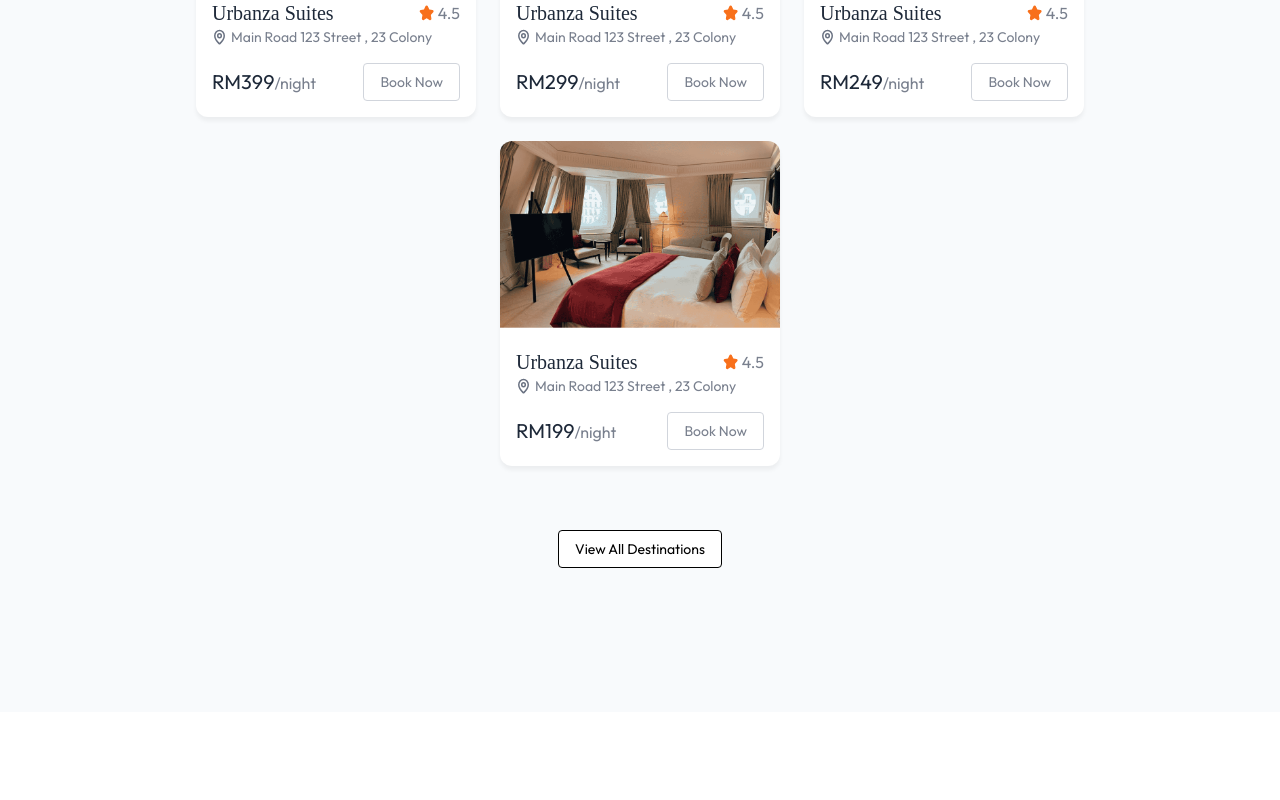
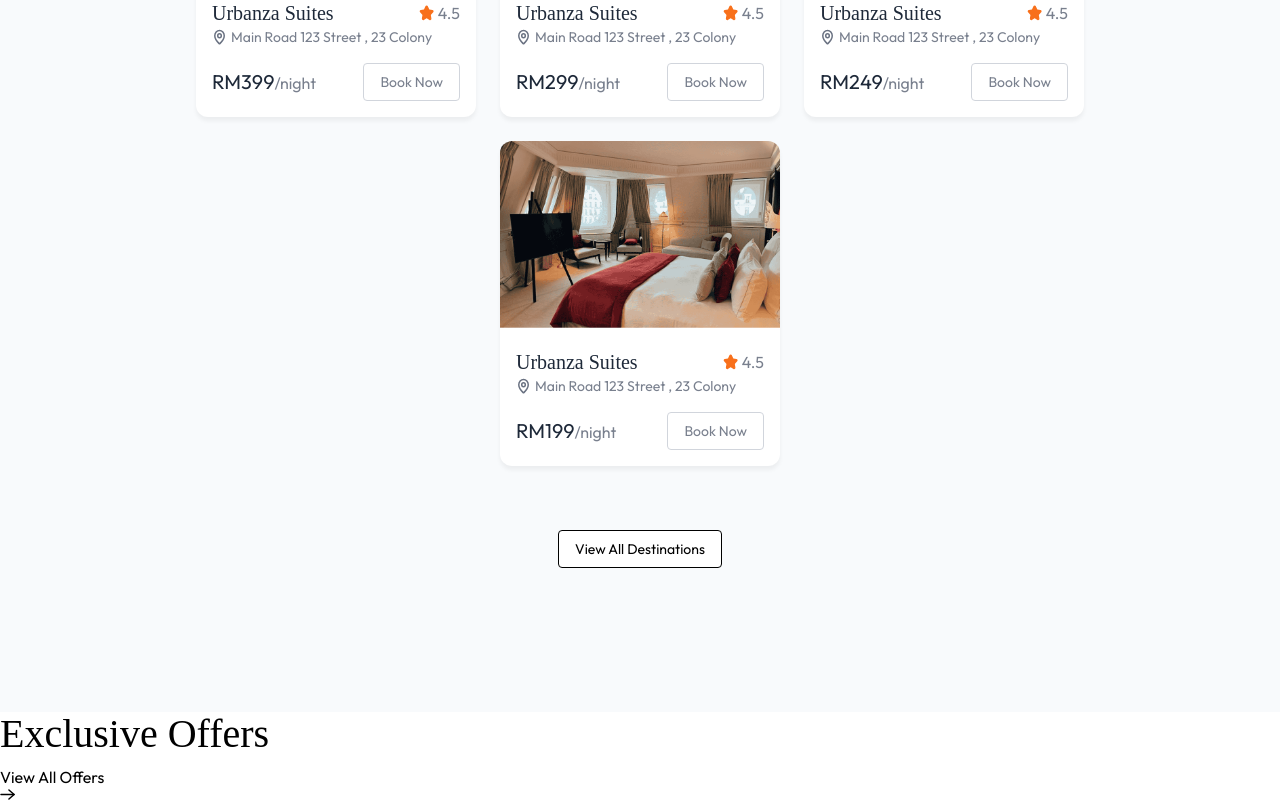
Before and after one commit to Lemlime5336/hotel-booking-app, a React (Vite) app in the folder client/: page / in a window 1280 px wide. Shown: the part 1244-2044 px from the top of the page. Before the commit the page ends 1956 px from the top, so only its background shows below. Built offline with nearby package versions, Linux system fonts and the light colour scheme; no server answers; a web font is replaced by a local one.

Commit message:
added Exclusive Offers

```diff
--- /dev/null
+++ b/client/src/components/ExclusiveOffers.jsx
@@ -0,0 +1,19 @@
+import React from 'react'
+import Title from './Title'
+import { assets } from '../assets/assets'
+
+const ExclusiveOffers = () => {
+  return (
+    <div>
+        <div>
+            <Title align='left' title='Exclusive Offers' subtitle='Limited time offers just for you.'/>
+            <button>
+                View All Offers
+                <img src={assets.arrowIcon} alt="arrow-icon" className='group-hover:translate-x-1 transition-all'/>
+            </button>
+        </div>
+    </div>
+  )
+}
+
+export default ExclusiveOffers
--- a/client/src/pages/Home.jsx
+++ b/client/src/pages/Home.jsx
@@ -1,12 +1,14 @@
 import React from 'react'
 import Hero from '../components/Hero'
 import FeatureDestination from '../components/FeatureDestination'
+import ExclusiveOffers from '../components/ExclusiveOffers'
 
 const Home = () => {
   return (
     <>
         <Hero />
         <FeatureDestination />
+        <ExclusiveOffers />
     </>
   )
 }
```
